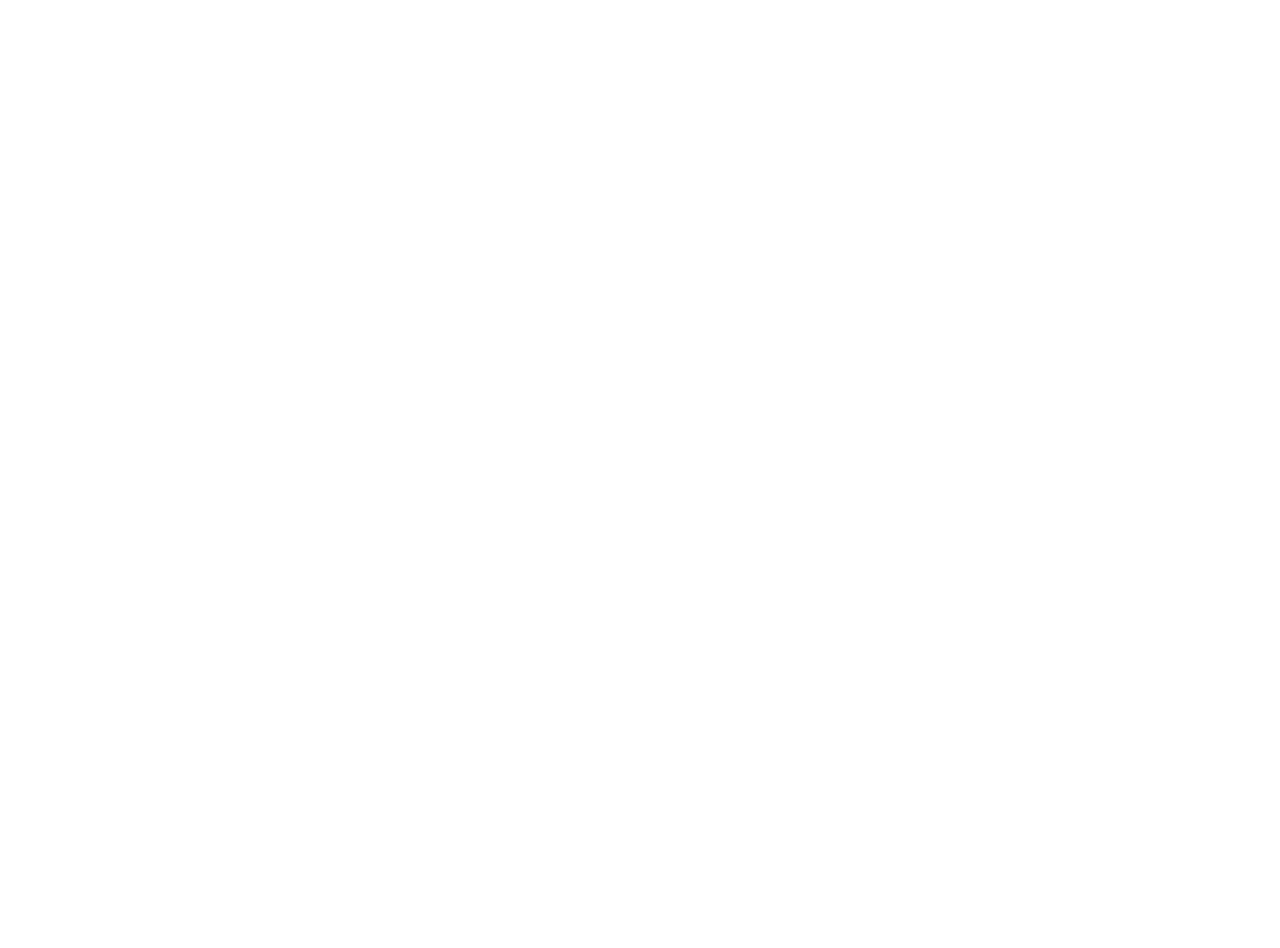
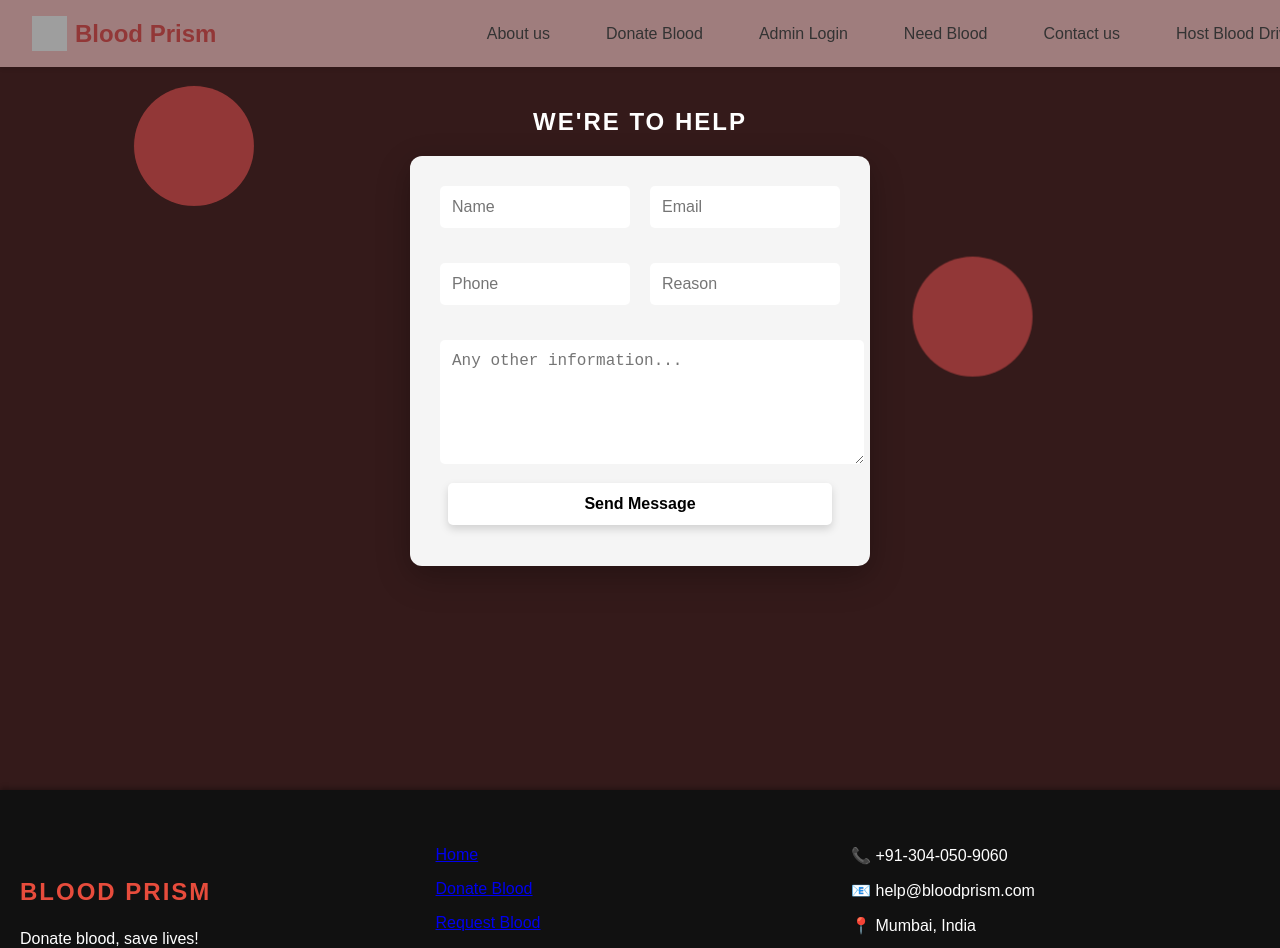
Before and after one commit to vaibhe/Blood-Bank-Management-System, a React (Create React App) app in the folder frontend/my-app/: page /contact in a window 1280 px wide. Before the commit this address had no page. Shown: the top 948 px of the page. Before the commit the page ends 800 px from the top, so only its background shows below. Built offline with nearby package versions, Linux system fonts and the light colour scheme; grey boxes are pictures that could not be loaded.

Commit message:
contact.jsx added

```diff
--- a/frontend/my-app/src/App.js
+++ b/frontend/my-app/src/App.js
@@ -8,6 +8,7 @@
 import AdminDashboard from './components/AdminDashBoard';
 import Home from './components/Home';
 import DonateBloodForm from "./components/DonateBloodForm"
+import Contact from './components/Contact';
 
 
 
@@ -60,6 +61,12 @@
         }
       />
 
+<Route
+          path="/contact"
+          element={
+           <Contact/>
+          } />
+
     </Routes>
 
 
--- /dev/null
+++ b/frontend/my-app/src/CSS/contact.css
@@ -0,0 +1,67 @@
+.contact-container {
+   background-color: #341a1a;
+    color: #fff;
+    padding: 60px 20px;
+    text-align: center;
+    align-items: center;
+    height: 83.8vh;
+
+
+  }
+
+  h2 {
+    font-size: 24px;
+    margin-top:3rem;
+    margin-bottom: 20px;
+    text-transform: uppercase;
+    letter-spacing: 2px;
+  }
+
+  .contact-form {
+    max-width: 600px;
+    margin: 0 auto;
+  }
+
+  .form-row {
+    display: flex;
+    gap: 20px;
+    margin-bottom: 15px;
+  }
+
+  .form-row input {
+    flex: 1;
+    padding: 12px;
+    border: none;
+
+    color: black;
+    border-radius: 5px;
+    font-size: 16px;
+  }
+
+  textarea {
+    width: 100%;
+    height: 100px;
+    padding: 12px;
+    border: none;
+
+    color: white;
+    border-radius: 5px;
+    font-size: 16px;
+    margin-bottom: 15px;
+  }
+
+  button {
+    background: white;
+    color: black;
+    padding: 12px 20px;
+    border: none;
+    font-size: 16px;
+    border-radius: 5px;
+    cursor: pointer;
+    transition: 0.3s;
+  }
+
+  button:hover {
+    background: #e74c3c;
+    color: white;
+  }
--- a/frontend/my-app/src/CSS/footer.css
+++ b/frontend/my-app/src/CSS/footer.css
@@ -1,16 +1,9 @@
-/* Global styles */
-html, body {
-  margin: 0;
-  padding: 0;
-  height: 100%; /* Ensure full height */
-  display: flex;
-  flex-direction: column; /* Stack items vertically */
-}
+
 
 .container {
   flex: 1; /* Takes all available space except the footer */
-  display: flex;
-  flex-direction: column;
+  /* display: flex;
+  flex-direction: column; */
 }
 
 /* Footer */
@@ -18,7 +11,7 @@
   background-color: #111;
   color: #fff;
   padding: 40px 20px;
-  width: 100%;
+  width: 97.39%;
   box-shadow: 0 -2px 5px rgba(0, 0, 0, 0.3); /* Elegant shadow */
 }
 
@@ -44,9 +37,10 @@
 
 .footer-links,
 .footer-contact {
-  flex: 1;
+  flex: 1 ;
   margin-bottom: 20px;
 }
+
 
 .footer-links h3,
 .footer-contact h3 {
--- /dev/null
+++ b/frontend/my-app/src/components/Contact.jsx
@@ -0,0 +1,38 @@
+import React from 'react'
+import Navbar from './Navbar'
+import "../CSS/contact.css"
+import Footer from './Footer'
+
+
+const Contact = () => {
+  return (
+     <div className="main-body">
+     <div><Navbar/></div>
+
+     <div className="shape"></div>
+     <div className="shape"></div>
+
+     <div className="contact-container">
+      <h2>WE'RE TO HELP</h2>
+      <form className="contact-form">
+        <div className="form-row">
+          <input type="text" placeholder="Name" />
+          <input type="email" placeholder="Email" />
+        </div>
+        <div className="form-row">
+          <input type="text" placeholder="Phone" />
+          <input type="text" placeholder="Reason" />
+        </div>
+        <textarea placeholder="Any other information..."></textarea>
+        <button type="submit">Send Message</button>
+      </form>
+    </div>
+
+
+   <Footer></Footer>
+
+     </div>
+  )
+}
+
+export default Contact
--- a/frontend/my-app/src/components/Footer.jsx
+++ b/frontend/my-app/src/components/Footer.jsx
@@ -11,15 +11,15 @@
           <p>Donate blood, save lives!</p>
         </div>
         <div className="footer-links">
-          <Link to="/">Home</Link>
-          <Link to="/donorregistration">Donate Blood</Link>
-          <Link to="/request-blood">Request Blood</Link>
-          <Link to="/host-blood-drive">Host Drive</Link>
-          <Link to="/contact">Contact</Link>
+         <p> <Link to="/">Home</Link> </p>
+         <p> <Link to="/donorregistration">Donate Blood</Link> </p>
+         <p> <Link to="/request-blood">Request Blood</Link> </p>
+         <p> <Link to="/host-blood-drive">Host Drive</Link> </p>
+        <p>  <Link to="/contact">Contact</Link> </p>
         </div>
         <div className="footer-contact">
-          <p>📞 +92-304-050-9060</p>
-          <p>📧 help@hemocell.com</p>
+          <p>📞 +91-304-050-9060</p>
+          <p>📧 help@bloodprism.com</p>
           <p>📍 Mumbai, India</p>
         </div>
       </div>
--- a/frontend/my-app/src/components/Home.jsx
+++ b/frontend/my-app/src/components/Home.jsx
@@ -18,6 +18,14 @@
           <h1>Your Blood Can Make A Difference</h1>
         </div>
       </section>
+     <hr></hr>
+      <section className="hero">
+        <div className="hero-overlay"></div>
+        <div className="hero-content">
+          <h3>Give the Gift of Life</h3>
+          <h1>Your Blood Can Make A Difference</h1>
+        </div>
+      </section>
 
       <Footer/>
 
--- a/frontend/my-app/src/components/Login.jsx
+++ b/frontend/my-app/src/components/Login.jsx
@@ -2,7 +2,7 @@
 import { useNavigate } from "react-router-dom"; // For useNavigate
 import "../CSS/login.css"
 import Navbar from "./Navbar";
-import Footer from "./Footer";
+
 
 
 
--- a/frontend/my-app/src/components/Navbar.jsx
+++ b/frontend/my-app/src/components/Navbar.jsx
@@ -23,13 +23,15 @@
 
       {/* Navigation Links */}
       <nav className={`nav-links ${menuOpen ? "open" : ""}`}>
-      <Link to="/">Home</Link>
+      <Link to="/">About us</Link>
 
         <Link className="donate-btn" to="/donorregistration">
           Donate Blood
         </Link>
         <Link to="/adminlogin">Admin Login</Link>
         <Link to="/">Need Blood</Link>
+        <Link to="/contact">Contact us</Link>
+
         <Link to="/host-blood-drive">Host Blood Drive</Link>
       </nav>
     </header>
```
